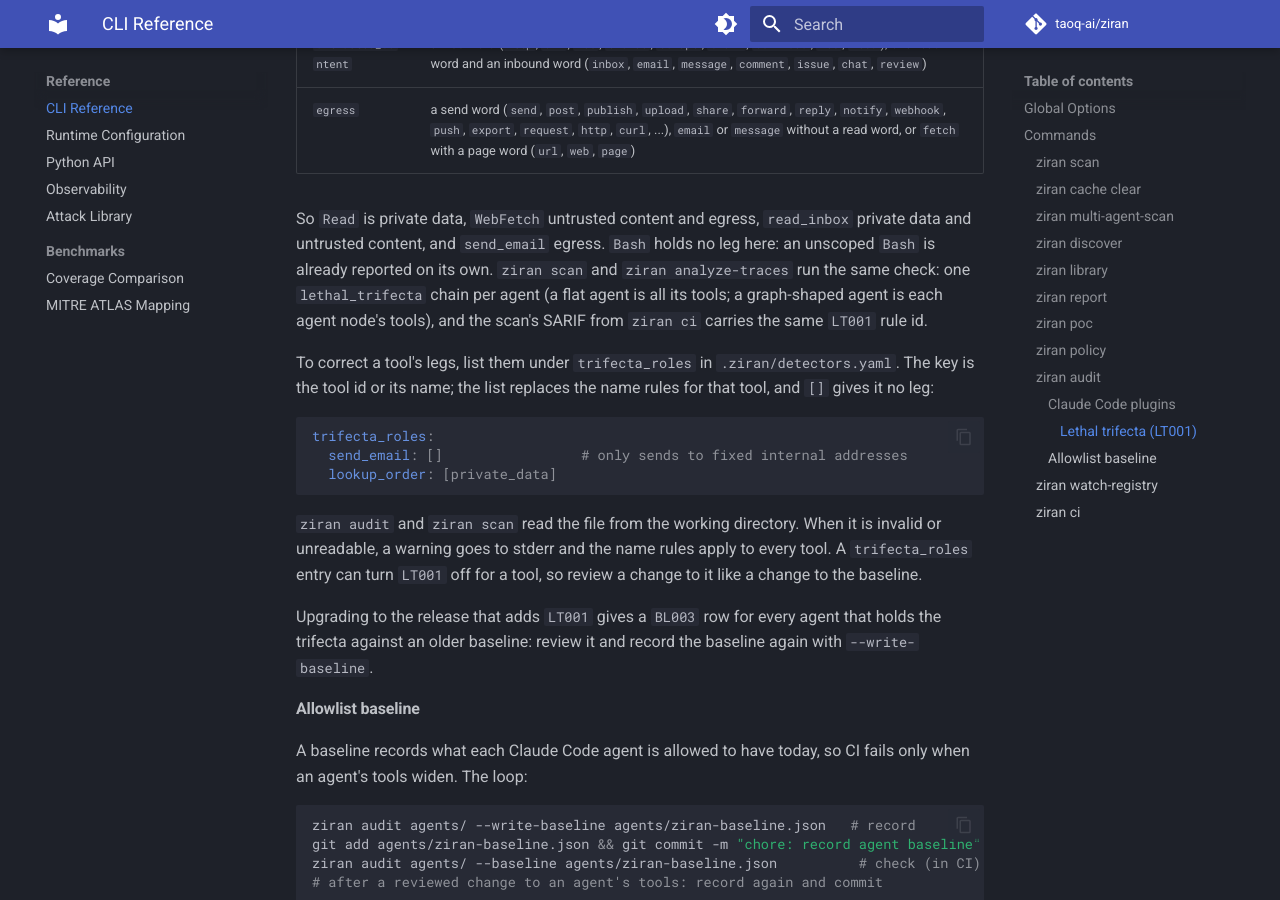
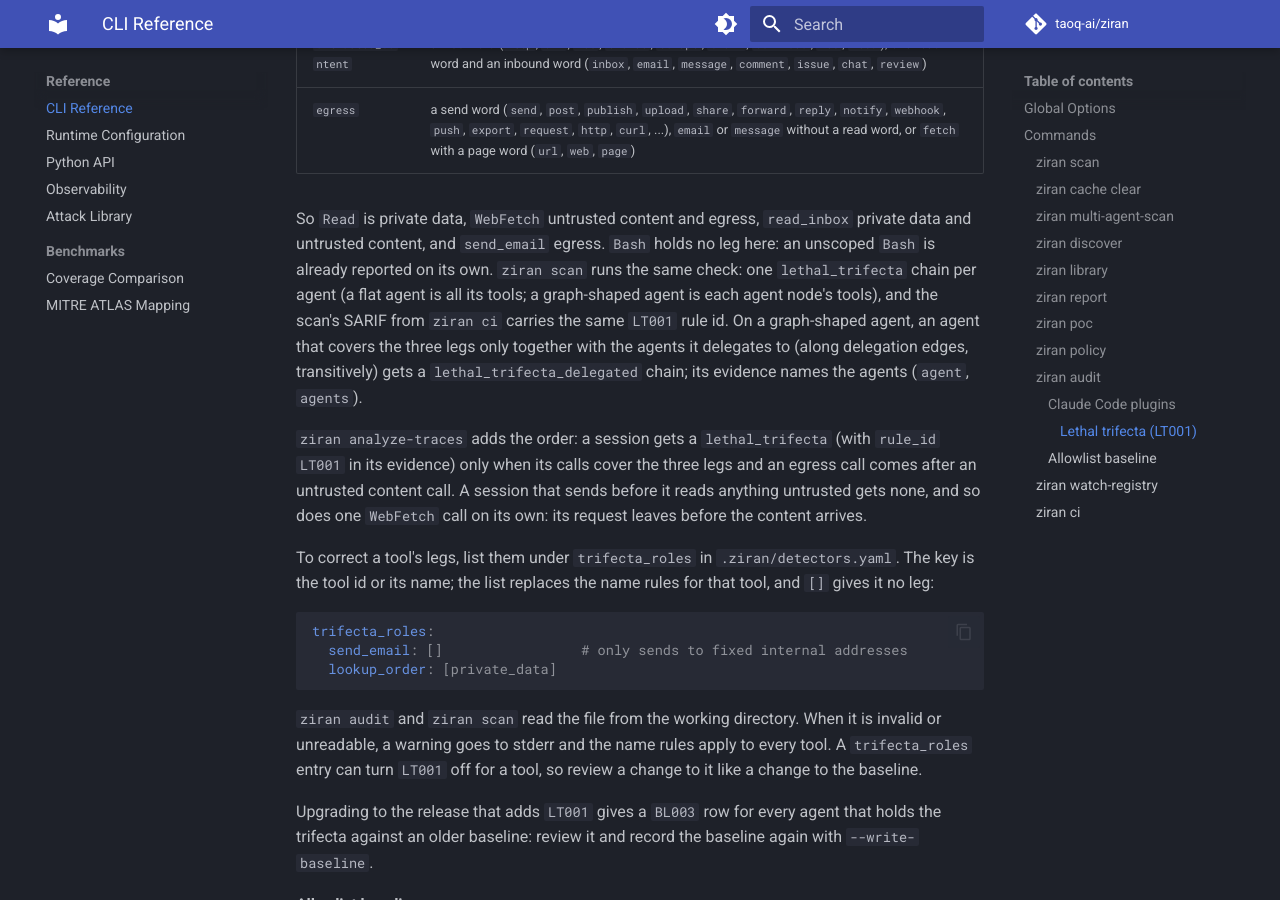
Before and after one commit to taoq-ai/ziran, an MkDocs documentation site: the page built from docs/reference/cli.md, in a window 1280 px wide and 900 px high, scrolled down 9409 px. Built offline with MkDocs 1.6.1 and Material for MkDocs 9.7.7, drawn with Linux system fonts in a browser that asks for light colours; comment, search, counter and statistics services are not loaded.

Commit message:
docs(analysis): spec 088 slice 2 sizing, plan, tasks and the trace order in the guides
The vulnerable support agent lists CVE-2025-32711, which the skill CVE
matcher finds on it.

Refs #537

```diff
--- a/docs/reference/cli.md
+++ b/docs/reference/cli.md
@@ -345,9 +345,17 @@ from the tool's name (after the [Claude Code alias map](../concepts/tool-chains.
 
 So `Read` is private data, `WebFetch` untrusted content and egress, `read_inbox` private data and
 untrusted content, and `send_email` egress. `Bash` holds no leg here: an unscoped `Bash` is
-already reported on its own. `ziran scan` and `ziran analyze-traces` run the same check: one
-`lethal_trifecta` chain per agent (a flat agent is all its tools; a graph-shaped agent is each
-agent node's tools), and the scan's SARIF from `ziran ci` carries the same `LT001` rule id.
+already reported on its own. `ziran scan` runs the same check: one `lethal_trifecta` chain per
+agent (a flat agent is all its tools; a graph-shaped agent is each agent node's tools), and the
+scan's SARIF from `ziran ci` carries the same `LT001` rule id. On a graph-shaped agent, an agent
+that covers the three legs only together with the agents it delegates to (along delegation
+edges, transitively) gets a `lethal_trifecta_delegated` chain; its evidence names the agents
+(`agent`, `agents`).
+
+`ziran analyze-traces` adds the order: a session gets a `lethal_trifecta` (with `rule_id`
+`LT001` in its evidence) only when its calls cover the three legs and an egress call comes after
+an untrusted content call. A session that sends before it reads anything untrusted gets none,
+and so does one `WebFetch` call on its own: its request leaves before the content arrives.
 
 To correct a tool's legs, list them under `trifecta_roles` in `.ziran/detectors.yaml`. The key is
 the tool id or its name; the list replaces the name rules for that tool, and `[]` gives it no leg:
```
Also changed, not shown: docs/guides/claude-code.md (+3 -4 lines), specs/088-lethal-trifecta/plan.md (+32 -0 lines), specs/088-lethal-trifecta/spec.md (+27 -3 lines), specs/088-lethal-trifecta/tasks.md (+11 -0 lines), 1 other file.
